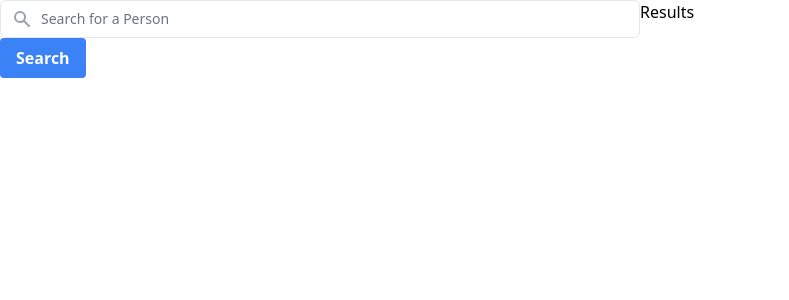
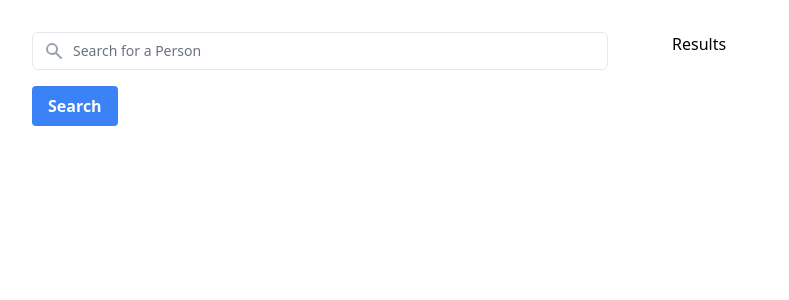
Before and after one commit to zenkimoto/people-search, a React (Create React App) app: page / in a window 1280 px wide. Shown: the top 300 px of the page, without its empty margins (0-789 px from the left). Built offline with nearby package versions, Linux system fonts and the light colour scheme.

Commit message:
Some CSS updates

```diff
--- a/src/components/results/results.js
+++ b/src/components/results/results.js
@@ -1,5 +1,5 @@
 const Results = () => {
-  return <div>Results</div>;
+  return <div className="p-8">Results</div>;
 };
 
 export default Results;
--- a/src/components/search/search.js
+++ b/src/components/search/search.js
@@ -5,12 +5,12 @@ const Search = () => {
   return (
     <div>
       <Formik
-        initialValues={{ name: '' }}
+        initialValues={{ searchTerm: '' }}
         validationSchema={Yup.object({
-          name: Yup.string().required('Required'),
+          searchTerm: Yup.string().required('Required'),
         })}
       >
-        <Form>
+        <Form className="p-8">
           <div className="relative">
             <svg
               width="20"
@@ -26,15 +26,17 @@ const Search = () => {
             </svg>
             <Field
               className="focus:border-light-blue-500 focus:ring-1 focus:ring-light-blue-500 focus:outline-none w-full text-sm text-black placeholder-gray-500 border border-gray-200 rounded-md py-2 pl-10"
-              name="name"
+              name="searchTerm"
               type="text"
               placeholder="Search for a Person"
             />
           </div>
-          <ErrorMessage name="name" />
+          <div className="text-red-700">
+            <ErrorMessage name="searchTerm" />
+          </div>
           <button
             type="submit"
-            className="bg-blue-500 hover:bg-blue-700 text-white font-bold py-2 px-4 rounded"
+            className="bg-blue-500 hover:bg-blue-700 text-white font-bold py-2 px-4 rounded my-4"
           >
             Search
           </button>
```
Also changed, not shown: 1 other file (tests, documents, lock files or other folders).
